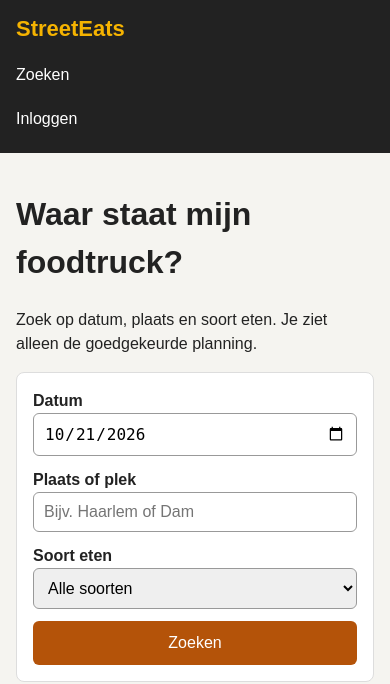
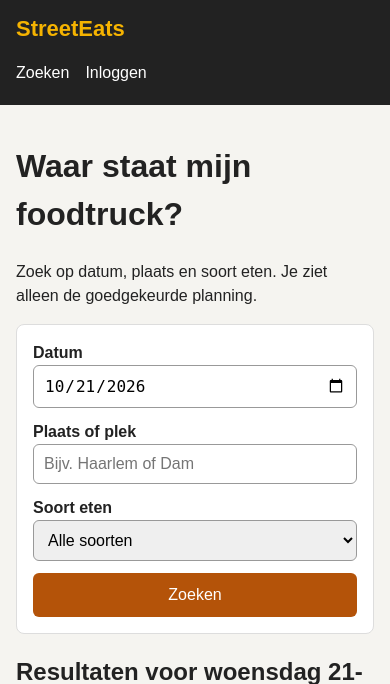
Before and after one commit to DasalioK/streeteats, a PHP site: page /index.php in a window 390 px wide. Shown: the top 684 px of the page. Run offline with PHP 8.4, Linux system fonts and the light colour scheme; data comes from the database, SQL or seed files in the repository.

Commit message:
fix: menu past op telefoon en tablet, nieuwe CSS wordt altijd geladen (TE3)

```diff
--- a/css/style.css
+++ b/css/style.css
@@ -32,17 +32,19 @@ body {
     text-decoration: none;
 }
 
-/* Op een telefoon staan de menu-items onder elkaar */
+/* Op een telefoon staan de menu-items naast elkaar en lopen ze door naar de volgende regel.
+   Eerst stonden ze allemaal onder elkaar: met 8 links was het menu dan een half scherm hoog. */
 .menu {
     display: flex;
-    flex-direction: column;
+    flex-wrap: wrap;
+    gap: 4px 16px;
     margin-top: 8px;
 }
 
 .menu a {
     color: #fff;
     text-decoration: none;
-    padding: 10px 0;
+    padding: 8px 0;    /* genoeg ruimte om met een vinger te raken */
 }
 
 .menu a:hover {
@@ -304,12 +306,14 @@ a.knop {
         display: flex;
         justify-content: space-between;
         align-items: center;
+        gap: 16px;
     }
 
-    /* Menu-items naast elkaar */
+    /* Menu-items naast elkaar, rechts uitgelijnd. Past het niet, dan gaat het naar een
+       volgende regel in plaats van buiten het scherm (eerst gaf dat een scrollbalk op tablets). */
     .menu {
-        flex-direction: row;
-        gap: 20px;
+        justify-content: flex-end;
+        gap: 4px 20px;
         margin-top: 0;
     }
 }
--- a/includes/header.php
+++ b/includes/header.php
@@ -20,7 +20,9 @@ $ingelogd = ingelogde_gebruiker();
     <!-- Deze regel zorgt dat de site op een telefoon goed geschaald wordt (TE3) -->
     <meta name="viewport" content="width=device-width, initial-scale=1">
     <title><?= e($titel ?? 'StreetEats') ?> - StreetEats</title>
-    <link rel="stylesheet" href="<?= url('css/style.css') ?>">
+    <!-- ?v=... is de tijd waarop style.css voor het laatst is aangepast. Verandert het bestand,
+         dan verandert de link, en haalt de browser de nieuwe versie op in plaats van een oude uit zijn geheugen. -->
+    <link rel="stylesheet" href="<?= url('css/style.css') ?>?v=<?= filemtime(__DIR__ . '/../css/style.css') ?>">
 </head>
 <body>
 
@@ -38,7 +40,7 @@ $ingelogd = ingelogde_gebruiker();
             <?php if ($ingelogd['role'] === 'beheerder'): ?>
                 <a href="<?= url('beheer/accounts.php') ?>">Accounts</a>
             <?php endif; ?>
-            <a href="<?= url('logout.php') ?>">Uitloggen (<?= e($ingelogd['naam']) ?>)</a>
+            <a href="<?= url('logout.php') ?>">Uitloggen</a>
         <?php else: ?>
             <a href="<?= url('login.php') ?>">Inloggen</a>
         <?php endif; ?>
```
